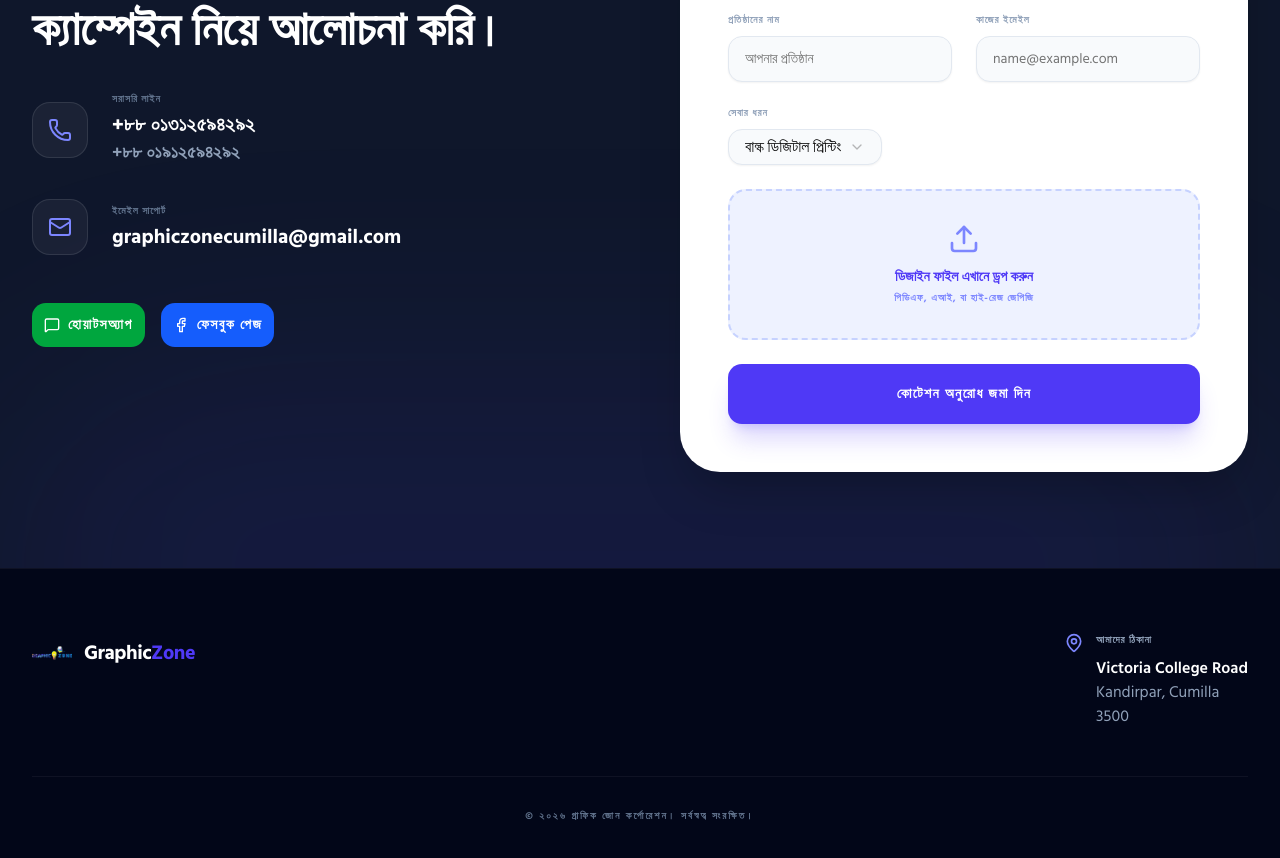
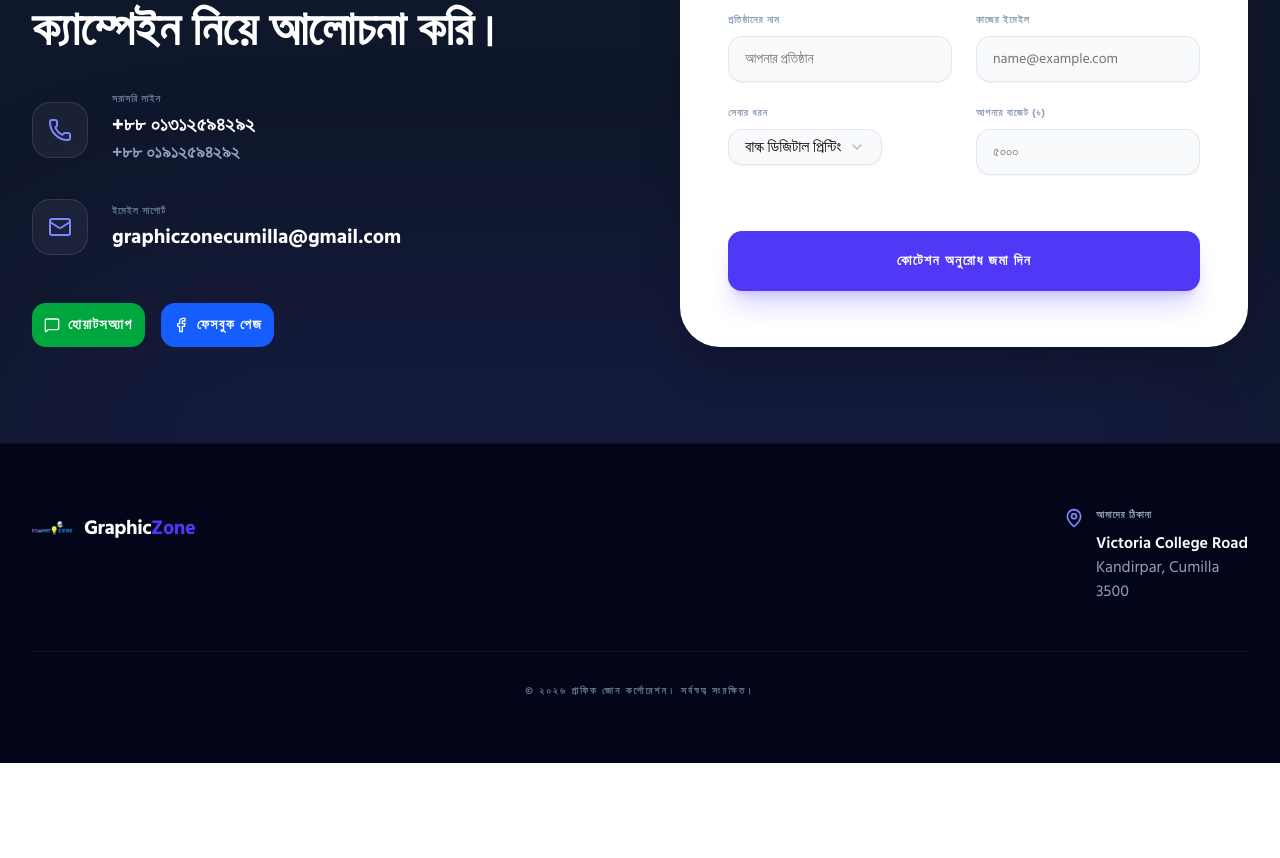
Before and after one commit to khalid586/graphic-zone, a Next.js app: page / in a window 1280 px wide. Shown: the part 3254-4112 px from the top of the page. After the commit the page ends 4017 px from the top, so only its background shows below. Built offline with nearby package versions, Linux system fonts and the light colour scheme.

Commit message:
UPD : quotation form re-designed

```diff
--- a/src/components/home/Contact.tsx
+++ b/src/components/home/Contact.tsx
@@ -4,6 +4,7 @@ import { useState, type FormEvent } from 'react';
 import { Phone, Mail, MessageSquare, Upload, Facebook } from 'lucide-react';
 import { Button } from '@/components/ui/button';
 import { BRAND } from '@/config';
+import { SERVICE_OPTIONS } from '@/data/constants';
 import { Card, CardContent, CardHeader, CardTitle } from '@/components/ui/card';
 import { Input } from '@/components/ui/input';
 import { Label } from '@/components/ui/label';
@@ -108,6 +109,7 @@ const Contact = () => {
                                     />
                                 </div>
                             </div>
+                            <div className="grid grid-cols-1 md:grid-cols-2 gap-4 sm:gap-6">
                                 <div className="space-y-2">
                                     <Label className="text-[9px] sm:text-[10px] font-bold text-slate-400 uppercase tracking-wider sm:tracking-widest">
                                         সেবার ধরন
@@ -117,22 +119,37 @@ const Contact = () => {
                                             <SelectValue placeholder="একটি সেবা নির্বাচন করুন" />
                                         </SelectTrigger>
                                         <SelectContent>
-                                        <SelectItem value="bulk">বাল্ক ডিজিটাল প্রিন্টিং</SelectItem>
-                                        <SelectItem value="large">লার্জ ফরম্যাট সাইনেজ</SelectItem>
-                                        <SelectItem value="branding">কর্পোরেট ব্র্যান্ডিং</SelectItem>
-                                        <SelectItem value="editorial">এডিটোরিয়াল/ম্যাগাজিন</SelectItem>
+                                            {SERVICE_OPTIONS.map((option) => (
+                                                <SelectItem key={option.value} value={option.value}>
+                                                    {option.label}
+                                                </SelectItem>
+                                            ))}
                                         </SelectContent>
                                     </Select>
                                 </div>
-                            <div className="bg-indigo-50 border-2 border-dashed border-indigo-200 rounded-xl sm:rounded-2xl p-6 sm:p-8 text-center cursor-pointer hover:bg-indigo-100 transition-all group">
+                                <div className="space-y-2">
+                                    <Label className="text-[9px] sm:text-[10px] font-bold text-slate-400 uppercase tracking-wider sm:tracking-widest">
+                                        আপনার বাজেট (৳)
+                                    </Label>
+                                    <Input
+                                        type="number"
+                                        required
+                                        min="0"
+                                        step="1"
+                                        className="bg-slate-50 border-slate-200 rounded-lg sm:rounded-xl px-3 py-2 sm:px-4 sm:py-3 h-auto focus-visible:ring-indigo-600/20 focus-visible:border-indigo-600 text-sm sm:text-base"
+                                        placeholder="৫০০০"
+                                    />
+                                </div>
+                            </div>
+                            {/* <div className="bg-indigo-50 border-2 border-dashed border-indigo-200 rounded-xl sm:rounded-2xl p-6 sm:p-8 text-center cursor-pointer hover:bg-indigo-100 transition-all group">
                                 <Upload className="w-7 h-7 sm:w-8 sm:h-8 text-indigo-400 mx-auto mb-2 sm:mb-3 group-hover:scale-110 transition-transform" />
                                 <p className="text-xs sm:text-sm font-bold text-indigo-600">ডিজাইন ফাইল এখানে ড্রপ করুন</p>
                                 <p className="text-[9px] sm:text-[10px] text-indigo-400 mt-1 uppercase tracking-wider sm:tracking-widest font-bold">পিডিএফ, এআই, বা হাই-রেজ জেপিজি</p>
-                            </div>
+                            </div> */}
                             <Button
                                 type="submit"
                                 disabled={formStatus !== 'idle'}
-                                className="w-full bg-indigo-600 text-white py-4 sm:py-5 rounded-xl font-bold text-xs sm:text-sm uppercase tracking-wider sm:tracking-widest hover:bg-indigo-700 shadow-xl shadow-indigo-600/20 h-auto"
+                                className="w-full bg-indigo-600 text-white py-4 sm:py-5 mt-8 rounded-xl font-bold text-xs sm:text-sm uppercase tracking-wider sm:tracking-widest hover:bg-indigo-700 shadow-xl shadow-indigo-600/20 h-auto"
                             >
                                 {formStatus === 'idle' ? 'কোটেশন অনুরোধ জমা দিন' : formStatus === 'sending' ? 'প্রক্রিয়াকরণ হচ্ছে...' : 'অনুরোধ পাওয়া গেছে!'}
                             </Button>
--- a/src/data/constants.ts
+++ b/src/data/constants.ts
@@ -22,3 +22,10 @@ export const PROCESS: ProcessStep[] = [
     { step: '০৩', title: 'প্রোডাকশন', desc: 'আধুনিক যন্ত্রপাতি ব্যবহার করে নিখুঁত প্রিন্টিং।' },
     { step: '০৪', title: 'ডেলিভারি', desc: 'মান পরীক্ষিত প্রিন্ট আপনার দোরগোড়ায় পৌঁছে দেওয়া হয়।' },
 ];
+
+export const SERVICE_OPTIONS = [
+    { value: 'bulk', label: 'বাল্ক ডিজিটাল প্রিন্টিং' },
+    { value: 'large', label: 'লার্জ ফরম্যাট সাইনেজ' },
+    { value: 'branding', label: 'কর্পোরেট ব্র্যান্ডিং' },
+    { value: 'editorial', label: 'এডিটোরিয়াল/ম্যাগাজিন' },
+] as const;
```
Lines whose indentation alone changed are shown as unchanged.
